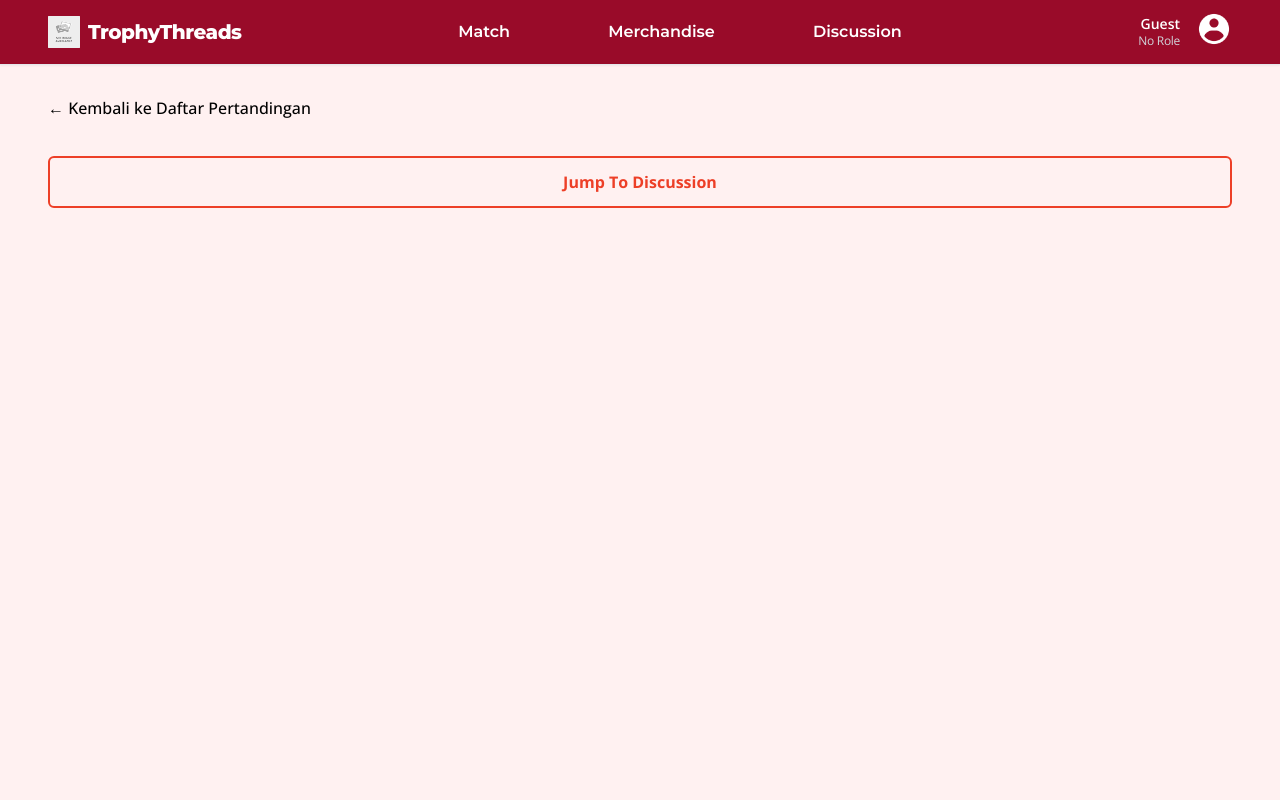
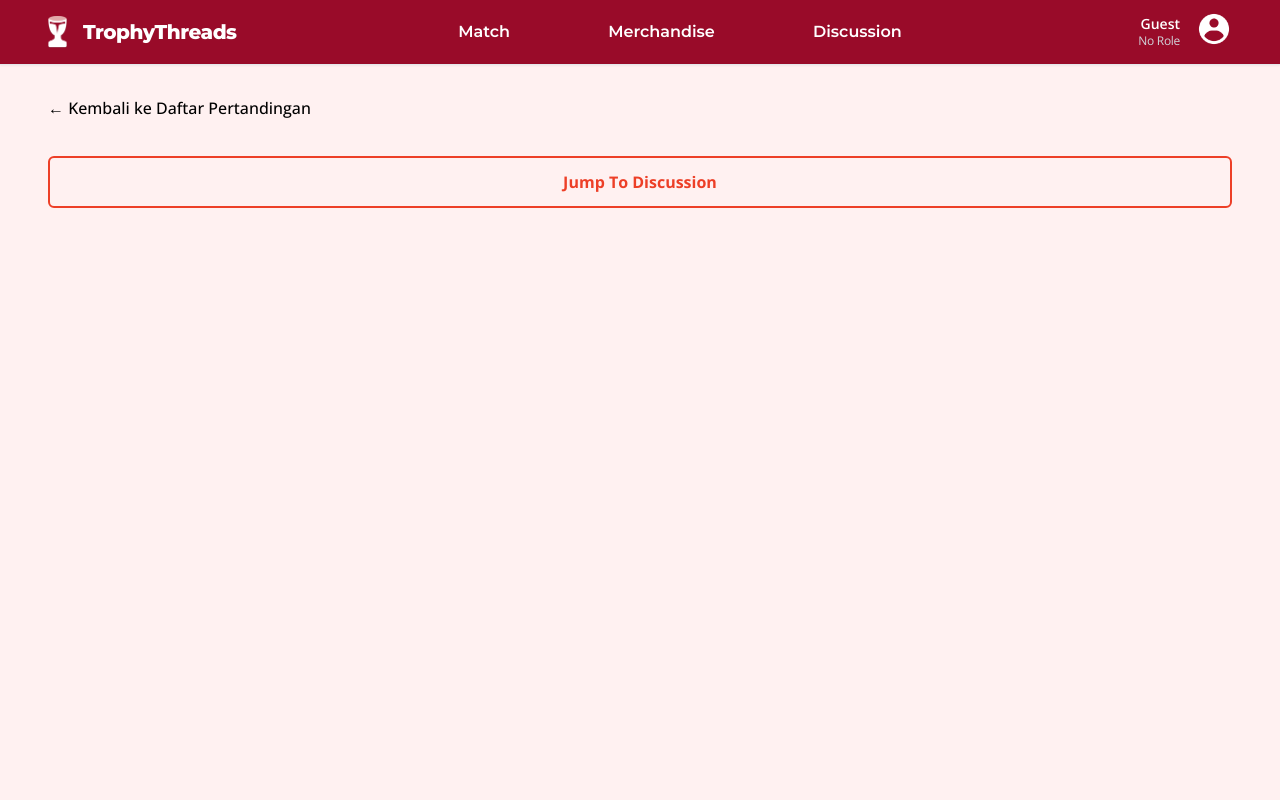
Before and after one commit to pbp-kelompok-a04/trophythreads, a Django app: template InformasiPertandingan/templates/InformasiPertandingan/match_detail.html in a window 1280 px wide. Run offline with Django 5.2, Linux system fonts and the light colour scheme; the template is opened without the code that fills it: most values are stand-ins (such as "Sample title", 1, 10 or a date in 2020); some libraries are stand-ins or nearby versions.

Commit message:
Menambahkan logo dan membenarkan header, footer

```diff
--- a/templates/footer.html
+++ b/templates/footer.html
@@ -3,14 +3,14 @@
 
   <div class="container mx-auto flex flex-col items-center gap-y-6 lg:flex-row lg:justify-between lg:items-center px-12 py-6">
 
+    <!--Logo (Bagian Kiri)-->
     <div class="flex-shrink-0">
-      <img src="{% static 'image/placeholder.png' %}" alt="Logo" class="h-14">
+      <img src="{% static 'image/logo.png' %}" alt="Logo" class="h-14">
     </div>
 
+    <!--Data Pembuat-->
     <div class="flex flex-col">
-
       <p class="text-sm font-bold text-white mb-2 text-center lg:text-right">Created by:</p>
-
       <div class="grid grid-cols-2 md:grid-cols-3 lg:grid-cols-6 gap-4">
 
         <div class="text-center lg:text-right">
--- a/templates/header.html
+++ b/templates/header.html
@@ -4,8 +4,8 @@
         <div class="flex items-center justify-between h-16">
             <div class="flex items-center space-x-10">
                 <div class="flex items-center space-x-2">
-                    <img src="{% static 'image/placeholder.png' %}" alt="TrophyThreads Logo" class="h-8 w-8">
-                    <span class="text-white text-xl font-extrabold tracking-tight"
+                    <img src="{% static 'image/logo.png' %}" alt="TrophyThreads Logo" class="h-8">
+                    <span class="px-2 text-white text-xl font-extrabold tracking-tight"
                         style="font-family: var(--font-title);">TrophyThreads</span>
                 </div>
 
@@ -37,7 +37,7 @@
 
                     <div id="profileDropdown"
                         class="absolute right-0 mt-2 w-32 bg-white text-gray-800 rounded-lg shadow-lg hidden">
-                        <a href="/" class="block px-4 py-2 text-sm text-red-600 hover:bg-gray-100 rounded-b-lg">
+                        <a href="{% url 'main:login' %}" class="block px-4 py-2 text-sm text-red-600 hover:bg-gray-100 rounded-b-lg">
                             Logout
                         </a>
                     </div>
```
Also changed, not shown: static/image/logo.png (added), static/image/placeholder.png (deleted).
